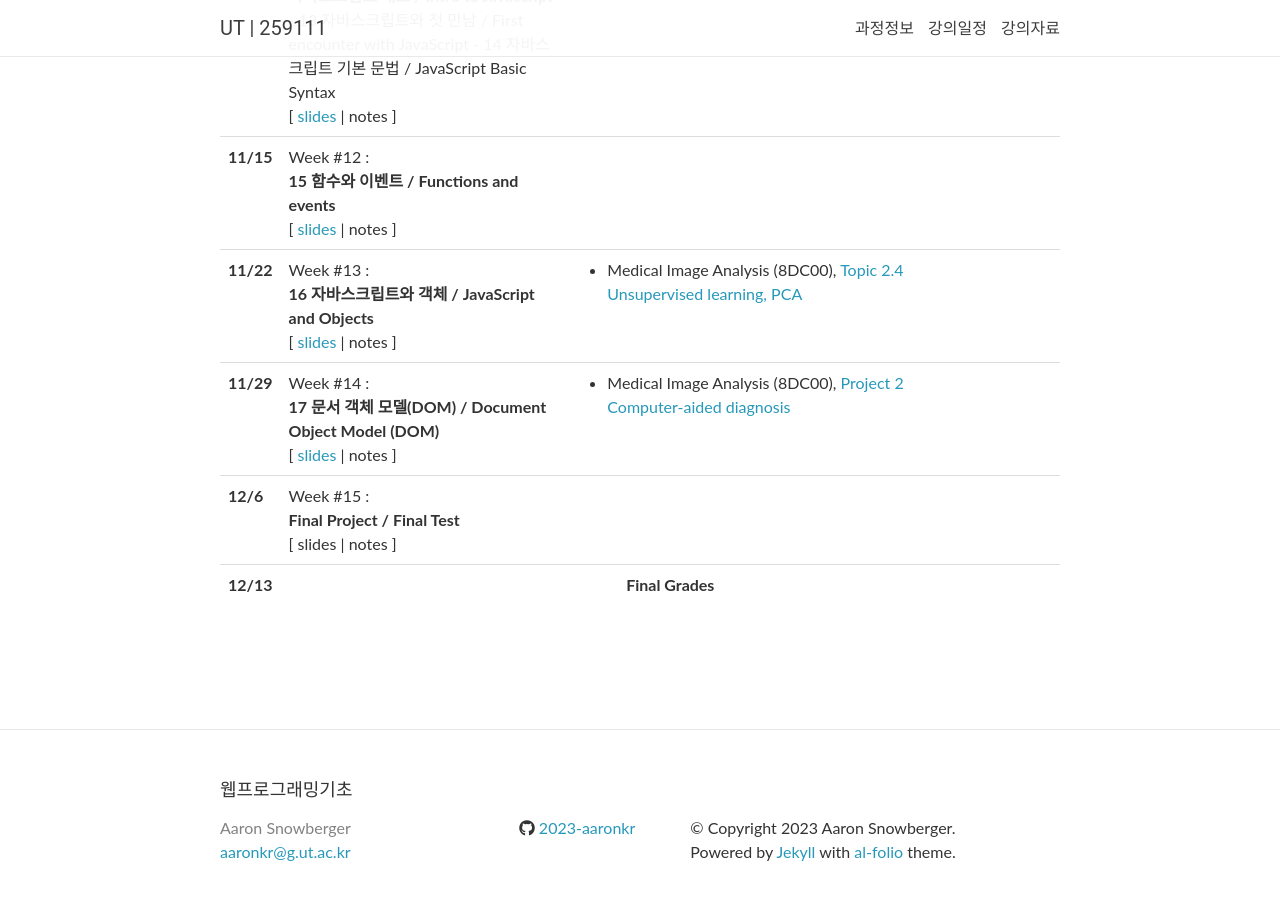
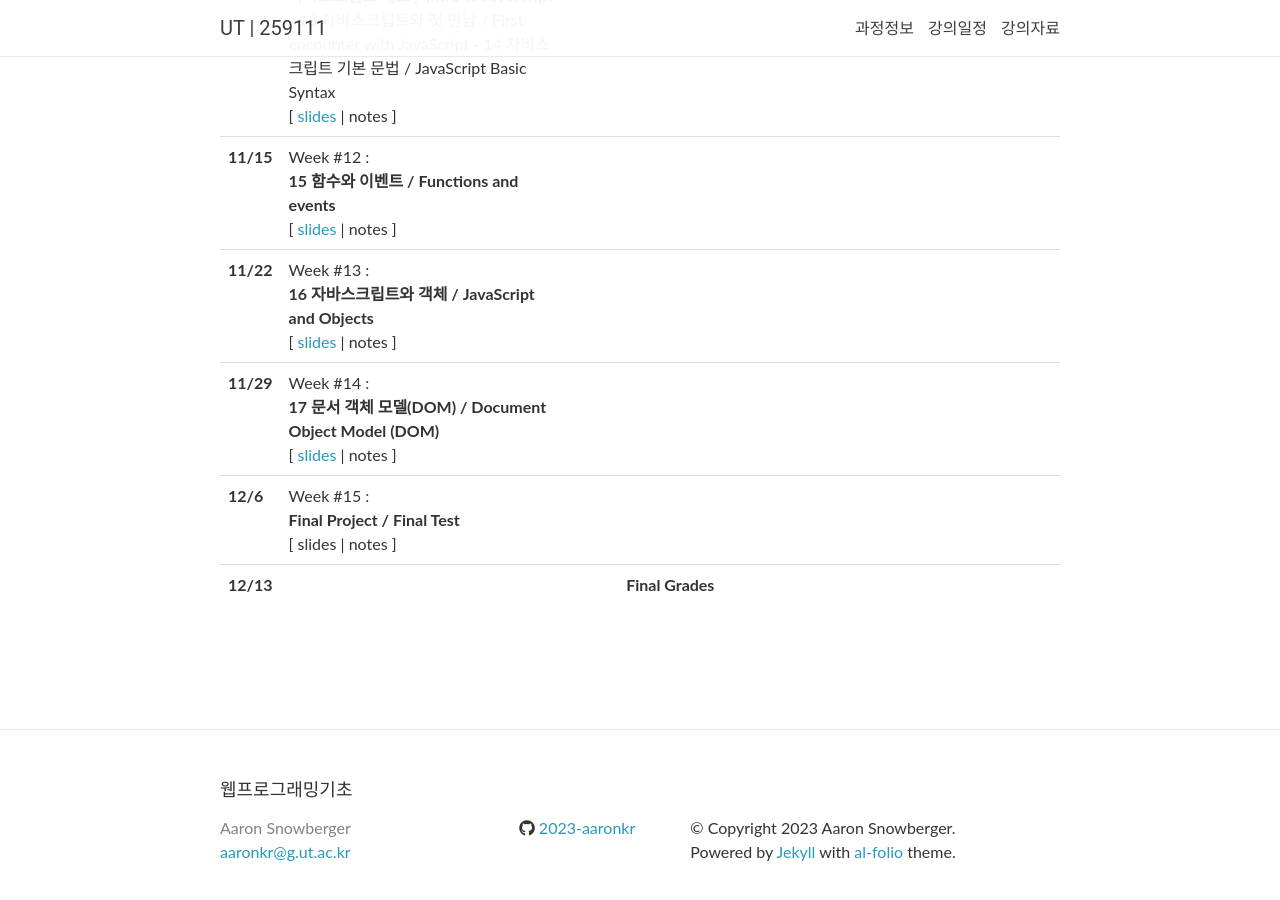
Before and after one commit to 2023-aaronkr/ut-web, a Jekyll site: the page built from _pages/lectures.md, in a window 1280 px wide and 900 px high, scrolled down 1803 px. Built offline with Jekyll 4.4.1, drawn with Linux system fonts in a browser that asks for light colours; nearby versions of some CDN libraries; comment, search, counter and statistics services are not loaded.

Commit message:
Update lectures

```diff
--- a/_data/lectures.yml
+++ b/_data/lectures.yml
@@ -113,7 +113,6 @@
     <strong>16 자바스크립트와 객체 / JavaScript and Objects</strong>
   slides: "https://drive.google.com/open?id=1m1s2SKX8cKLw-jfHFQaOksQ4ZAVtNnKU"
   readings:
-    - Medical Image Analysis (8DC00), <a href="https://8dc00-mia-docs.readthedocs.io/en/latest/reader/2.4_Unsupervised_learning_PCA.html" target="_blank">Topic 2.4 Unsupervised learning, PCA</a>
   logistics:
 
 - date: 11/29
@@ -122,7 +121,6 @@
     <strong>17 문서 객체 모델(DOM) / Document Object Model (DOM)</strong>
   slides: "https://drive.google.com/open?id=1m1s2SKX8cKLw-jfHFQaOksQ4ZAVtNnKU"
   readings:
-    - Medical Image Analysis (8DC00), <a href="https://8dc00-mia-docs.readthedocs.io/en/latest/reader/2.5_CAD_project.html" target="_blank">Project 2 Computer-aided diagnosis</a>
   logistics:
 
 - date: 12/6
```
